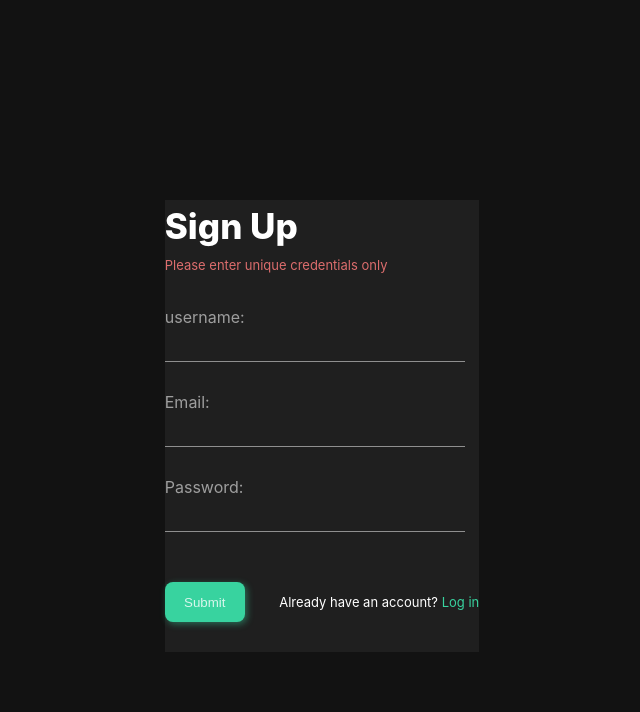
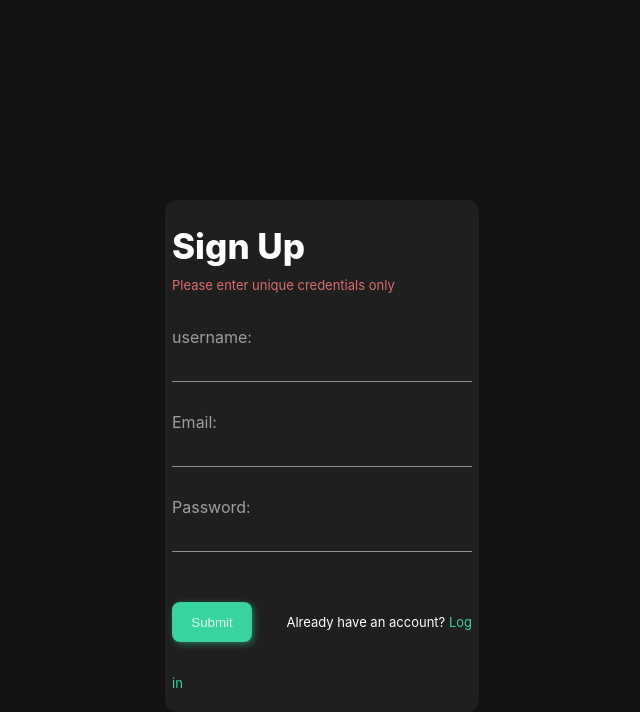
Before and after one commit to code-with-rajeev/algostrike, a Django app: page /register in a window 1280 px wide. Shown: the part 244-956 px from the top of the page, without its empty margins (286-926 px from the left). Before the commit the page ends 896 px from the top, so only its background shows below. Run offline with Django 5.2, Linux system fonts and the light colour scheme.

Commit message:
Update register.html

```diff
--- a/templates/register.html
+++ b/templates/register.html
@@ -66,6 +66,7 @@ h1 {
   max-height: 550px;
   box-shadow: 5p 5px 1px rgba(0,0,0, 0.199);
   background: #1f1f1f;
+  border-radius: 12px;
 }
 
 .form-container {
@@ -74,9 +75,9 @@ h1 {
   align-items: center;
   width: 100%;
   margin-top: 5px;
-  padding-top: 20px 5%;
+  padding: 20px 5%;
 
-  border-radius: 12px;
+
 
   display: flex;
   justify-content: center;
```
